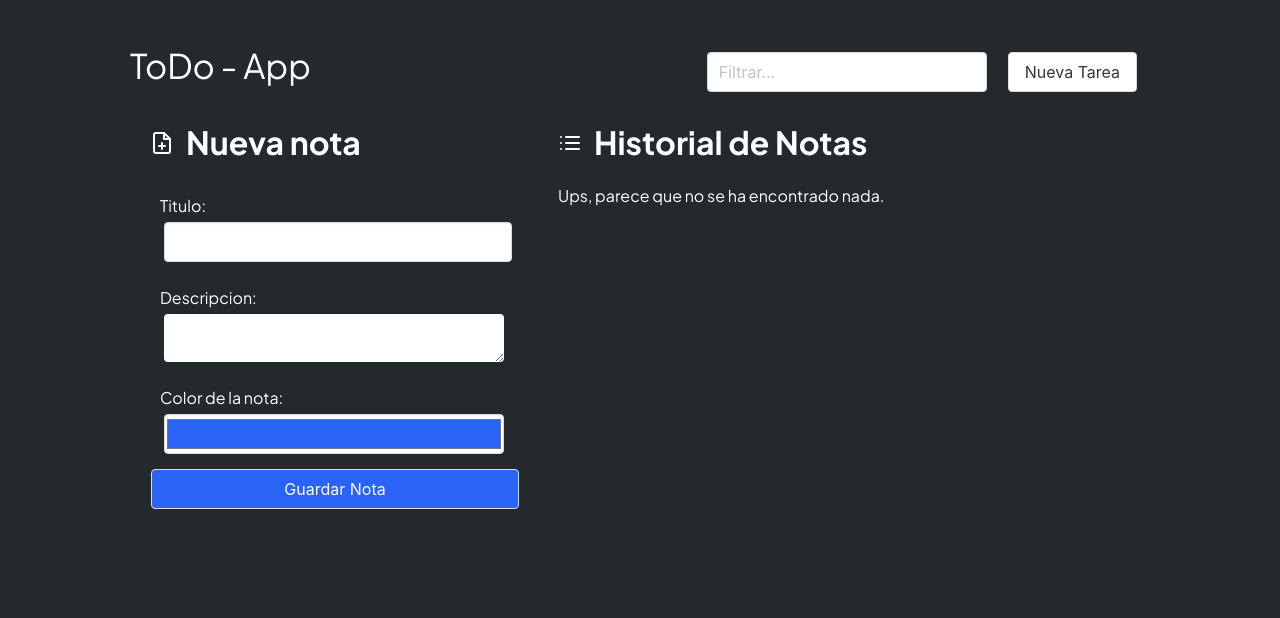
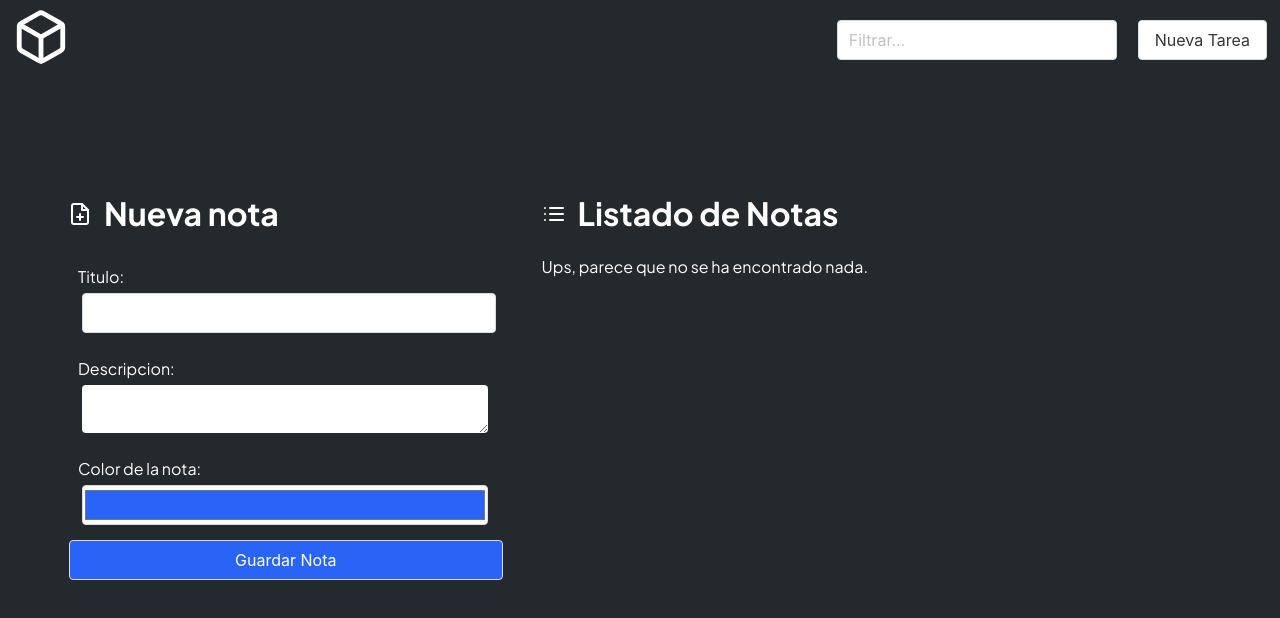
Before and after one commit to SantiagoCode/Todo-ReactApp, a React (Vite) app: page / in a window 1280 px wide. Shown: the top 618 px of the page. Built offline with nearby package versions, Linux system fonts and the light colour scheme.

Commit message:
Toast modal - List ScrollBar - Better styles

```diff
--- a/package.json
+++ b/package.json
@@ -13,7 +13,9 @@
     "bulma": "^0.9.4",
     "react": "^18.2.0",
     "react-dom": "^18.2.0",
-    "react-feather": "^2.0.10"
+    "react-feather": "^2.0.10",
+    "react-hot-toast": "^2.4.1",
+    "sass": "^1.69.5"
   },
   "devDependencies": {
     "@types/react": "^18.2.15",
--- a/src/App.jsx
+++ b/src/App.jsx
@@ -1,10 +1,12 @@
 import { useState, useEffect, useContext } from 'react'
-import './assets/styles/App.css'
+import './assets/styles/App.scss'
 import Filter from './components/Filter'
 import NewItem from './components/NewItem'
 import ListItems from './components/ListItems'
 import SwitchButtons from './components/SwitchButtons'
 import { TaskNotesContext } from './context/TaskNotesContext';
+import * as Icon from 'react-feather';
+import { Toaster } from 'react-hot-toast';
 
 function App() {
   const { states } = useContext(TaskNotesContext);
@@ -21,9 +23,11 @@ function App() {
 
   return (
     <div className='TodoApp'>
-      <nav className="navbar" role="navigation" aria-label="main navigation">
-        <div className="navbar-brand">
-          <h1 className='header-title'>ToDo - App</h1>
+      <nav className="navbar" role="navigation" aria-label="main navigation" style={{ position: 'absolute', width: '100%' }}>
+          <div className="navbar-brand navbar-item">
+            <div className="has-text-white">
+              <Icon.Box size={58} />
+            </div>
 
             <a role="button" className="navbar-burger" aria-label="menu" aria-expanded="false" data-target="navbarBasicExample">
               <span aria-hidden="true"></span>
@@ -43,10 +47,19 @@ function App() {
             </div>
           </div>
       </nav>
-      <section className="container-notes">
+
+      <section className="hero is-fullheight">
+        <div className="hero-body">
+          <div className="container-notes">
             <NewItem />
             <ListItems keyWord={keyWord} />
+          </div>
+        </div>
       </section>
+
+      <Toaster
+        position="bottom-right"
+      />
     </div>
   )
 }
--- a/src/assets/styles/App.css
+++ /dev/null
@@ -1,144 +0,0 @@
-@import url('https://fonts.googleapis.com/css2?family=Plus+Jakarta+Sans:wght@200;400;700&family=Roboto:wght@300;700&display=swap');
-@import 'bulma/css/bulma.css';
-
-body {
-    height: 100vh;
-    margin: 0;
-    padding: 0;
-    overflow: hidden scroll;
-    background-color: var(--bg-color);
-
-    font-family: 'Plus Jakarta Sans', sans-serif;
-}
-
-:root {
-    --color: #ffffff;
-    --bg-color: #24292e;
-    --primary: #2a64f6;
-}
-
-.TodoApp {
-    padding: 40px;
-    box-sizing: border-box;
-    max-width: 1100px;
-    margin: 0 auto;
-}
-
-.header {
-    display: flex;
-    justify-content: space-between;
-    align-items: center;
-}
-
-.navbar, .box {
-    background: transparent;
-}
-
-.container-notes {
-    display: flex;
-    width: 100%;
-}
-
-.NewItem {
-    width: 40%;
-}
-
-.ListItems {
-    width: 60%;
-}
-
-h1, p, span {
-    color: var(--color);
-    margin: 0;
-}
-
-h1 {
-    font-size: 34px;
-}
-
-button {
-    margin: 1px;
-    padding: 6px 22px;
-    border-radius: 4px;
-    border: none;
-    cursor: pointer;
-}
-
-input, textarea {
-    width: -webkit-fill-available;
-    padding: 8px 12px;
-    border: none;
-    border-radius: 4px;
-    margin: 4px;
-}
-
-input[type="color"] {
-    padding: 0;
-    height: 40px;
-    width: -webkit-fill-available;
-    cursor: pointer;
-}
-
-.btn-save {
-    background: var(--primary);
-    color: var(--color);
-    padding: 10px;
-    width: 100%;
-}
-
-/* -------------------- */
-/* -------------------- */
-/* -------------------- */
-
-/* NEW NOTE STYLES */
-
-.NewItem, .NewItem label {
-    display: flex;
-    flex-direction: column;
-}
-
-.NewItem label {
-    padding: 10px;
-}
-
-/* LIST NOTES STYLES */
-
-.ListNotes, li {
-    border-radius: 4px;
-    margin-bottom: 20px;
-    list-style: none;
-    padding: 20px 10px;
-    border: 2px solid beige;
-}
-
-.ListNotes, li input, .ListNotes, li textarea {
-    width: -webkit-fill-available;
-    max-width: unset;
-}
-
-.date-text {
-    font-size: 12px;
-    text-align: right;
-}
-
-.colapsed-item {
-    display: flex;
-    justify-content: space-between;
-    align-items: center;
-}
-
-.colapsed-item p {
-    color: white;
-    font-size: 20px;
-}
-
-.colapsed-item .btn-control-item, .buttons .btn-control-item {
-    background: transparent;
-    color: white;
-}
-
-.buttons {
-    display: flex;
-    justify-content: space-between;
-    align-items: center;
-}
--- /dev/null
+++ b/src/assets/styles/App.scss
@@ -0,0 +1,142 @@
+@import url('https://fonts.googleapis.com/css2?family=Plus+Jakarta+Sans:wght@200;400;700&family=Roboto:wght@300;700&display=swap');
+@import 'bulma/css/bulma.css';
+
+@import './config.scss';
+@import './mixins/scrollBar.scss';
+
+html {
+    overflow: hidden;
+}
+
+h1, p, span {
+    color: var(--color);
+    margin: 0;
+}
+
+h1 {
+    font-size: 34px;
+}
+
+button {
+    margin: 1px;
+    padding: 6px 22px;
+    border-radius: 4px;
+    border: none;
+    cursor: pointer;
+}
+
+input, textarea {
+    width: -webkit-fill-available;
+    padding: 8px 12px;
+    border: none;
+    border-radius: 4px;
+    margin: 4px;
+}
+
+input[type="color"] {
+    padding: 0;
+    height: 40px;
+    width: -webkit-fill-available;
+    cursor: pointer;
+}
+
+body {
+    height: 100vh;
+    margin: 0;
+    padding: 0;
+    overflow: hidden;
+    background-color: var(--bg-color);
+    font-family: 'Plus Jakarta Sans', sans-serif;
+
+    .TodoApp {
+        overflow: hidden;
+
+        .navbar, .box {
+            background: transparent;
+        }
+
+        .container-notes {
+            display: flex;
+            width: 100%;
+
+            .NewItem {
+                width: 40%;
+                display: flex;
+                flex-direction: column;
+
+                label {
+                    display: flex;
+                    flex-direction: column;
+                    padding: 10px;
+                }
+            }
+
+            .ListItems {
+                width: 60%;
+
+                .listado {
+                    overflow: hidden scroll;
+                    max-height: 50vh;
+                    padding-right: 10px;
+
+                    @include mwScrollBar($primary);
+                }
+            }
+
+            .btn-save {
+                background: var(--primary);
+                color: var(--color);
+                padding: 10px;
+                width: 100%;
+            }
+        }
+
+        .ListNotes, li {
+            border-radius: 4px;
+            margin-bottom: 20px;
+            list-style: none;
+            padding: 20px 10px;
+            border: 2px solid beige;
+
+            li input, .ListNotes, li textarea {
+                width: -webkit-fill-available;
+                max-width: unset;
+            }
+        }
+
+
+        .date-text {
+            font-size: 12px;
+            text-align: right;
+        }
+
+        .colapsed-item {
+            display: flex;
+            justify-content: space-between;
+            align-items: center;
+
+            p {
+                color: white;
+                font-size: 20px;
+            }
+
+            .buttons {
+                display: flex;
+                justify-content: space-between;
+                align-items: center;
+            }
+
+            .btn-control-item, .buttons .btn-control-item {
+                background: transparent;
+                color: white;
+            }
+
+        }
+    }
+}
+
+:root {
+    --color: #ffffff;
+    --bg-color: #24292e;
+    --primary: #2a64f6;
+}
--- /dev/null
+++ b/src/assets/styles/config.scss
@@ -0,0 +1 @@
+$primary: #ff621a;
--- /dev/null
+++ b/src/assets/styles/mixins/scrollBar.scss
@@ -0,0 +1,38 @@
+@mixin mwScrollBar($color, $width: 4px) {
+	&::-webkit-scrollbar {
+		width: $width;
+		height: 4px;
+		right: -10px;
+	}
+
+	&::-webkit-scrollbar-thumb {
+		background: $color;
+		border-radius: 5px;
+		background-clip: content-box;
+		box-shadow: inset 0px 0px 10px 10px green;
+		border: 10px solid transparent;
+	}
+
+	&::-webkit-scrollbar-track {
+		background: transparent;
+		border-radius: 5px;
+		box-shadow: inset 0px 0px 10px 10px green;
+		border: 10px solid transparent;
+	}
+
+	&::-webkit-scrollbar-corner {
+		background: transparent;
+	}
+
+	&::-webkit-scrollbar-button {
+		background: transparent;
+	}
+
+	&::-webkit-scrollbar-thumb:hover,
+	&::-webkit-scrollbar-thumb:active,
+	&::-webkit-scrollbar-thumb:horizontal,
+	&::-webkit-scrollbar-thumb:vertical,
+	&::-webkit-scrollbar-thumb:horizontal:hover {
+		background: $color;
+	}
+}
--- a/src/components/ListItems.jsx
+++ b/src/components/ListItems.jsx
@@ -92,9 +92,8 @@ export const ItemNote = ({value}) => {
 }
 
 export default function ListItems({keyWord}) {
-    const { states, setters } = useContext(TaskNotesContext);
+    const { states } = useContext(TaskNotesContext);
     const { taskNotes, notes, tasks } = states
-    const { setNotes } = setters
 
     const filteredData = (taskNotes === 'note' ? notes : tasks).filter((item, key) => {
         if(item.title.includes(keyWord) || item.description.includes(keyWord)){
@@ -107,10 +106,10 @@ export default function ListItems({keyWord}) {
             <h1 className="title has-text-white">
                 <Icon.List />
                 <span  className="ml-3">
-                    Historial de {taskNotes === 'note' ? 'Notas' : 'Tareas'}
+                    Listado de {taskNotes === 'note' ? 'Notas' : 'Tareas'}
                 </span>
             </h1>
-            <ul style={{ padding: 0 }}>
+            <ul className='listado'>
                 {filteredData.length > 0 ?
                     filteredData.map((item, key) => (
                         <ItemNote value={item} index={key} key={`key-${key}-${JSON.stringify(item)}`}/>
--- a/src/components/NewItem.jsx
+++ b/src/components/NewItem.jsx
@@ -1,6 +1,7 @@
 import * as Icon from 'react-feather';
 import { useContext } from 'react'
 import { TaskNotesContext } from './../context/TaskNotesContext';
+import toastMessage from './../helpers/toastMessage'
 
 const NewItem = () => {
     const { states, setters } = useContext(TaskNotesContext);
@@ -23,12 +24,13 @@ const NewItem = () => {
 
         if (formFromEntries.title !== '' && formFromEntries.description !== '') {
             if(!validateNewItem(formFromEntries.title)){
-                setNotes([...notes, formFromEntries]);
+                setNotes([formFromEntries, ...notes]);
+                toastMessage.success(`La nota ha sido guardada con exito.`)
             } else {
-                alert(`La nota con el nombre ${formFromEntries.title} ya existe, por favor seleccione un nombre diferente.`)
+                toastMessage.error(`La nota con el nombre ${formFromEntries.title} ya existe, por favor seleccione un nombre diferente.`)
             }
         } else {
-            alert('Debes introducir un titulo y una descripcion como minimo para añadir una nota.')
+            toastMessage.error('Debes introducir un titulo y una descripcion al menos para añadir una nota.')
         }
     }
 
@@ -42,12 +44,13 @@ const NewItem = () => {
 
         if (formFromEntries.title !== '' && formFromEntries.description !== '') {
             if(!validateNewItem(formFromEntries.title)){
-                setTasks([...tasks, formFromEntries]);
+                setTasks([formFromEntries, ...tasks]);
+                toastMessage.success(`La tarea ha sido guardada con exito.`)
             } else {
-                alert(`La tarea con el nombre ${formFromEntries.title} ya existe, por favor seleccione un nombre diferente.`)
+                toastMessage.error(`La tarea con el nombre ${formFromEntries.title} ya existe, por favor seleccione un nombre diferente.`)
             }
         } else {
-            alert('Debes introducir un titulo y una descripcion como minimo para añadir una tarea.')
+            toastMessage.error('Debes introducir un titulo y una descripcion al menos para añadir una tarea.')
         }
     }
 
--- /dev/null
+++ b/src/helpers/toastMessage.jsx
@@ -0,0 +1,12 @@
+import toast from 'react-hot-toast';
+
+const toastMessage = {
+  error: (message) => {
+    toast.error(message);
+  },
+  success: (message) => {
+    toast.success(message);
+  }
+}
+
+export default toastMessage
```
Also changed, not shown: 1 other file (tests, documents, lock files or other folders). Lines whose indentation alone changed are shown as unchanged.
